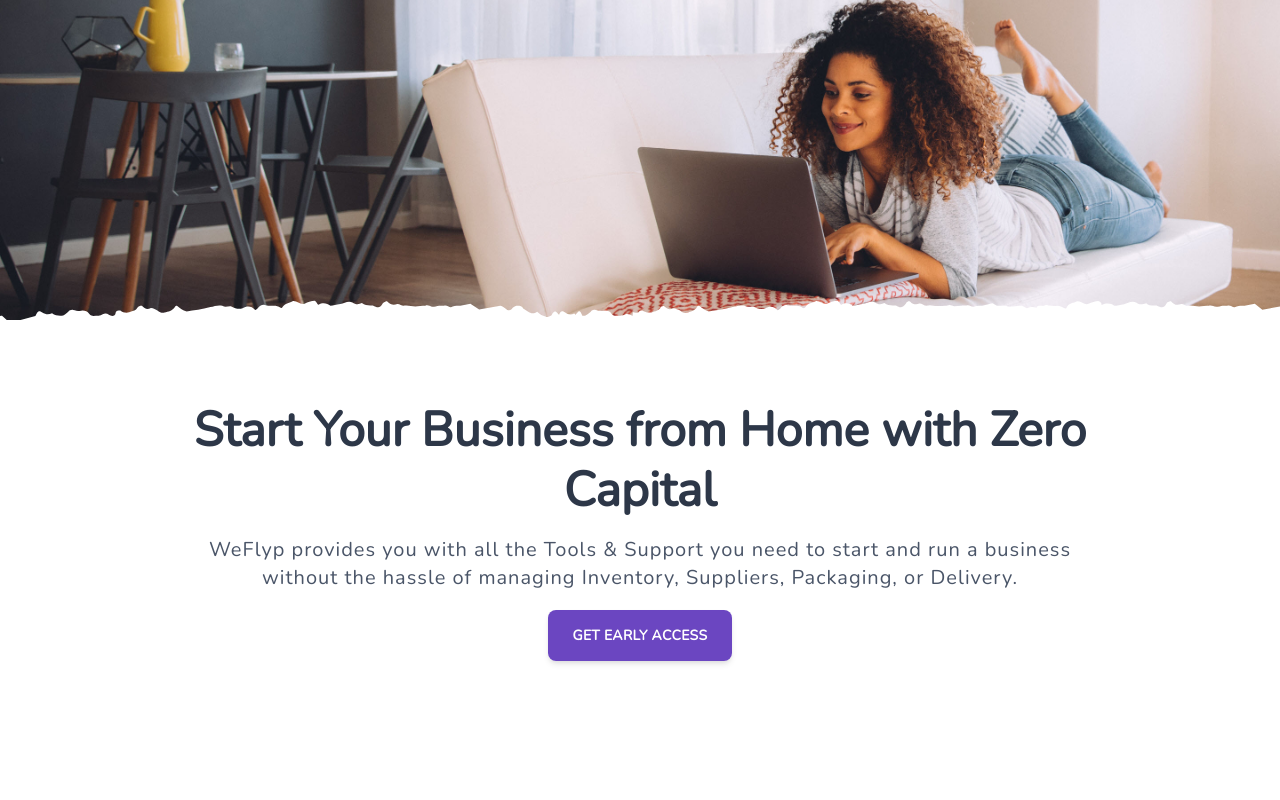
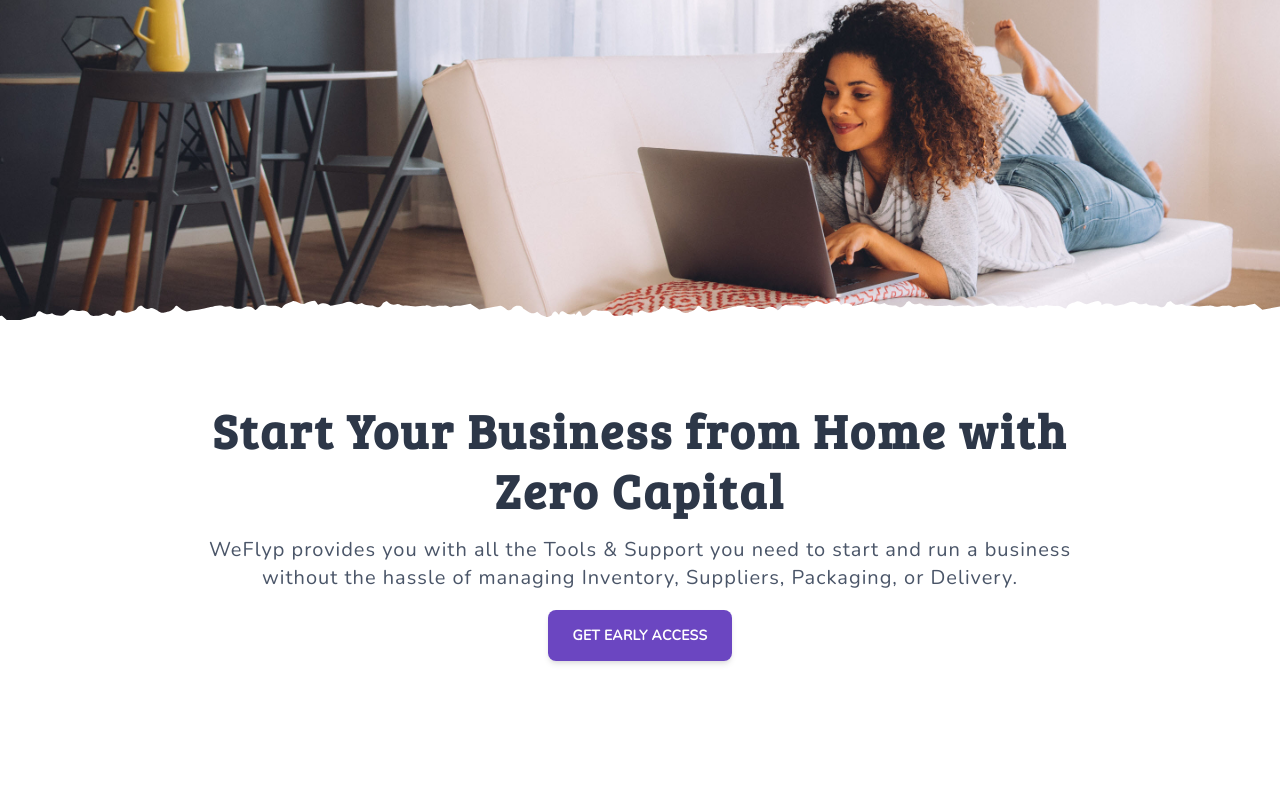
Before and after one commit to BaffourAdu/weflyp, a Vue app: page / in a window 1280 px wide. Shown: the top 800 px of the page. Built offline with nearby package versions, Linux system fonts and the light colour scheme.

Commit message:
Updated Header Font

```diff
--- a/public/index.html
+++ b/public/index.html
@@ -7,7 +7,8 @@
     <link rel="icon" href="<%= BASE_URL %>favicon.ico">
     <title>WeFlyp - Start and run your Business with Zero Capital</title>
     <link href="https://fonts.googleapis.com/css?family=Nunito&amp;display=swap" rel="stylesheet">
-    <link href="https://fonts.googleapis.com/css?family=Alfa+Slab+One&display=swap" rel="stylesheet">  </head>
+    <link href="https://fonts.googleapis.com/css?family=Bree+Serif&display=swap" rel="stylesheet">
+  </head>
   <body>
     <noscript>
       <strong>We're sorry but weflyp doesn't work properly without JavaScript enabled. Please enable it to continue.</strong>
--- a/src/App.vue
+++ b/src/App.vue
@@ -32,7 +32,7 @@
   font-family: 'Nunito', sans-serif;
 }
 h1 {
-  font-family: 'Nunito', sans-serif;
+font-family: 'Bree Serif', serif;
 }
 html {
   scroll-behavior: smooth;
--- a/src/components/Hero.vue
+++ b/src/components/Hero.vue
@@ -4,7 +4,7 @@
            <img src="../assets/images/torn.svg" alt="Torn Image" class="absolute inset-x-0 bottom-0">
         </div>
         <div class="bg-white sm:py-20 py-8 xl:px-48 md:px-8 px-6 bottom-header text-center" style="height: 60vh;">
-            <h1 class="lg:text-5xl text-3xl leading-tight font-extrabold text-gray-800" style="font-weight:900">Start Your Business from Home with Zero Capital </h1>
+            <h1 class="lg:text-5xl text-3xl leading-tight text-gray-800 tracking-wider font-semibold">Start Your Business from Home with Zero Capital </h1>
             <p class="md:text-xl text-lg py-4 leading-snug mb-4 tracking-wider text-gray-700">WeFlyp provides you with all the Tools & Support you need to start and run a business without the hassle of managing Inventory, Suppliers, Packaging, or Delivery.</p>
             <a href="#" title="Get Early Access" class="hover:bg-white text-white bg-purple-700 hover:text-purple-700 no-underline tracking-wide uppercase rounded-lg text-sm font-bold shadow-md hover:shadow py-4 px-6">
                 Get Early Access
```
